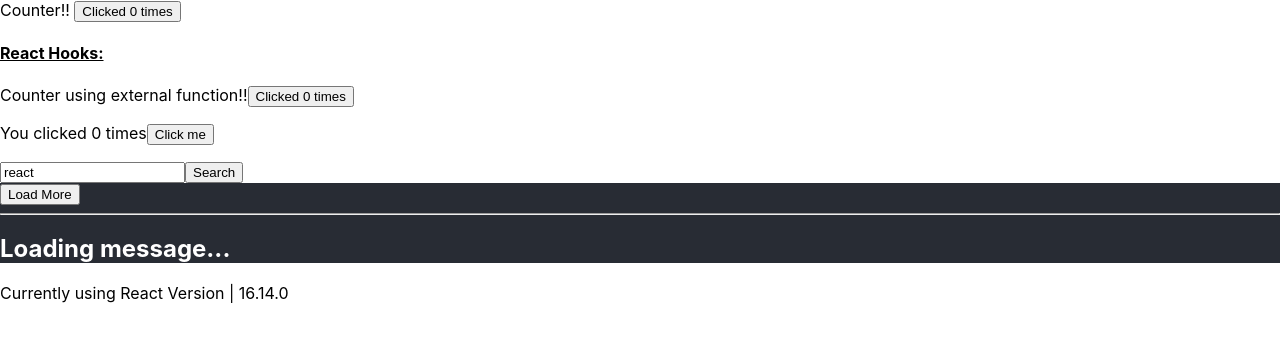
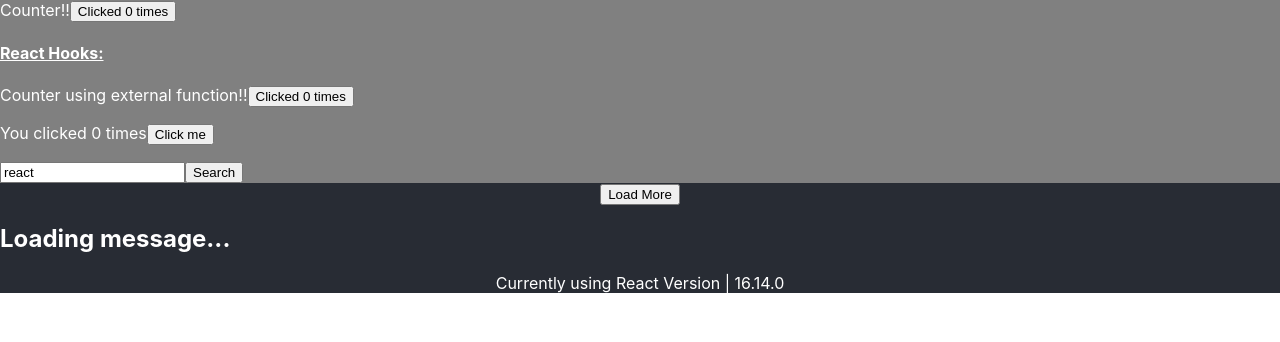
Before and after one commit to ashishgoyal2310/dj2-tutorial, a React (Create React App) app in the folder reactjs-tutorial/: page / in a window 1280 px wide. Shown: the top 342 px of the page. Built offline with nearby package versions, Linux system fonts and the light colour scheme.

Commit message:
Refactor code

```diff
--- a/reactjs-tutorial/src/App.js
+++ b/reactjs-tutorial/src/App.js
@@ -55,23 +55,10 @@ class App extends Component {
     // this.getUser();
   }
 
-  render() {
+  showUsers() {
     let {loading, users} = this.state
     return (
-      <div className="container-fluid">
-        <div>
-          Counter!! <button onClick={this.handleIncrement}>Clicked {this.state.count} times</button>
-        </div>
-
-        <CounterApp />
-
-        <div className="row bg-color-grey">
-          <div className="col-sm-12">
-            <button onClick={this.handleLoadMoreClick}>Load More</button>
-          </div>
-          <hr />
-
-          {!loading ?
+      !loading ?
         (users.map((dct) =>
           (<div className="col-sm-4" key={dct.id.value}>
             <h3>
@@ -86,10 +73,33 @@ class App extends Component {
           // <LoadingWithProps message='Loading data...'/>
           <LoadingWithMessage message='Loading message...'/>
         )
+    )
   }
 
+  render() {
+    return (
+      <div className="container-fluid">
+        <div className="row bg-color-grey">
+          <div className="col-sm-4">
+            Counter!!
+            <button onClick={this.handleIncrement}>Clicked {this.state.count} times</button>
           </div>
+          <div className="col-sm-4">
+            <CounterApp />
+          </div>
+        </div>
+
+        <div className="row bg-color-custom">
+          <div className="col-sm-12" align="center">
+            <button onClick={this.handleLoadMoreClick}>Load More</button>
+          </div>
+
+          {this.showUsers()}
+
+          <div className="col-sm-12" align="center">
             <p>Currently using React Version | {React.version}</p>
+          </div>
+        </div>
       </div>
     )
   }
--- a/reactjs-tutorial/src/index.css
+++ b/reactjs-tutorial/src/index.css
@@ -12,10 +12,16 @@ code {
     monospace;
 }
 
-.bg-color-grey {
+.bg-color-custom {
   background-color: #282c34;
   color: #fff;
 }
+
+.bg-color-grey {
+  background-color: grey;
+  color: #fff;
+}
+
 .App-header {
   background-color: #282c34;
   min-height: 100vh;
```
Lines whose indentation alone changed are shown as unchanged.
